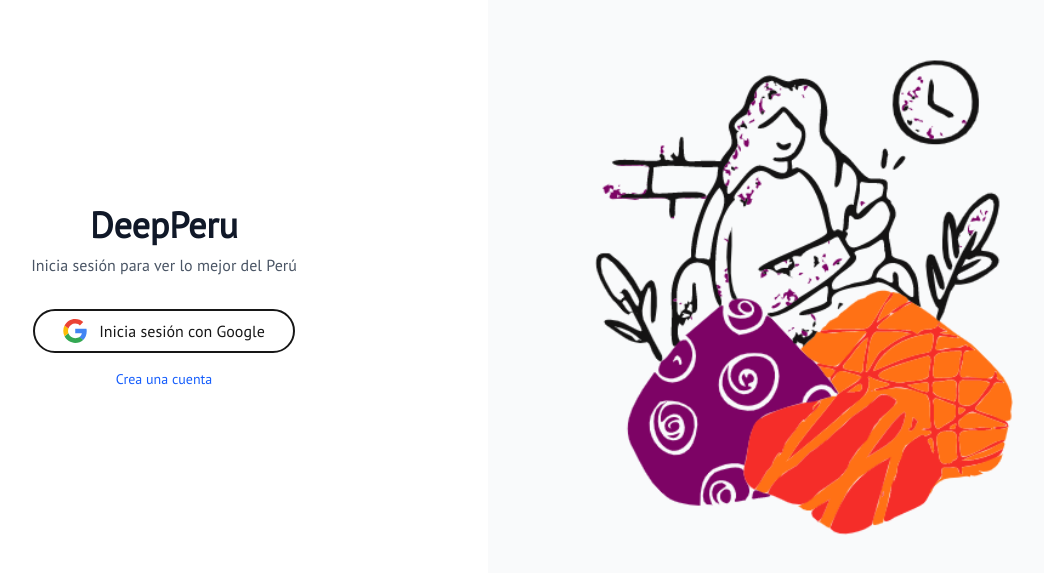
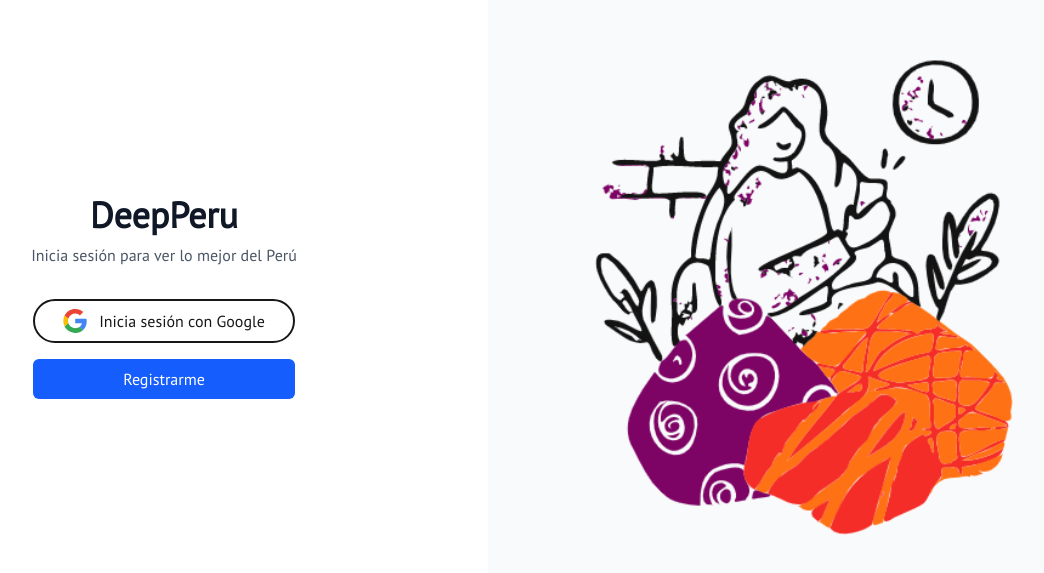
Before and after one commit to RodrigoAlexander7/DeepPeru, a Next.js app in the folder apps/frontend/: page /login in a window 1280 px wide. Shown: the part 103-676 px from the top of the page, without its empty margins (160-1204 px from the left). Built offline with nearby package versions, Linux system fonts and the light colour scheme.

Commit message:
feat: adding register redirection

```diff
--- a/apps/frontend/src/app/(public)/login/page.tsx
+++ b/apps/frontend/src/app/(public)/login/page.tsx
@@ -1,6 +1,7 @@
 import Image from 'next/image';
 import { PT_Sans } from 'next/font/google';
 import GoogleSessionPill from '@/components/login/GoogleSessionPill';
+import RegisterBtn from '@/components/login/RegisterBtn';
 
 const ptSans = PT_Sans({
   weight: '400',
@@ -23,9 +24,7 @@
 
         <div className="flex flex-col gap-4 max-w-sm">
           <GoogleSessionPill />
-          <button className="text-blue-600 hover:underline text-sm">
-            Crea una cuenta
-          </button>
+          <RegisterBtn />
         </div>
       </main>
 
--- /dev/null
+++ b/apps/frontend/src/components/login/RegisterBtn.tsx
@@ -0,0 +1,17 @@
+'use client';
+
+export default function RegisterBtn() {
+  const handleRegister = () => {
+    window.location.href = 'http://localhost:3000/auth/google';
+  };
+
+  return (
+    <button
+      type="button"
+      onClick={handleRegister}
+      className="px-4 py-2 rounded-md bg-blue-600 text-white hover:bg-blue-700 transition-colors duration-200 focus:outline-none focus:ring-2 focus:ring-blue-400"
+    >
+      Registrarme
+    </button>
+  );
+}
```
